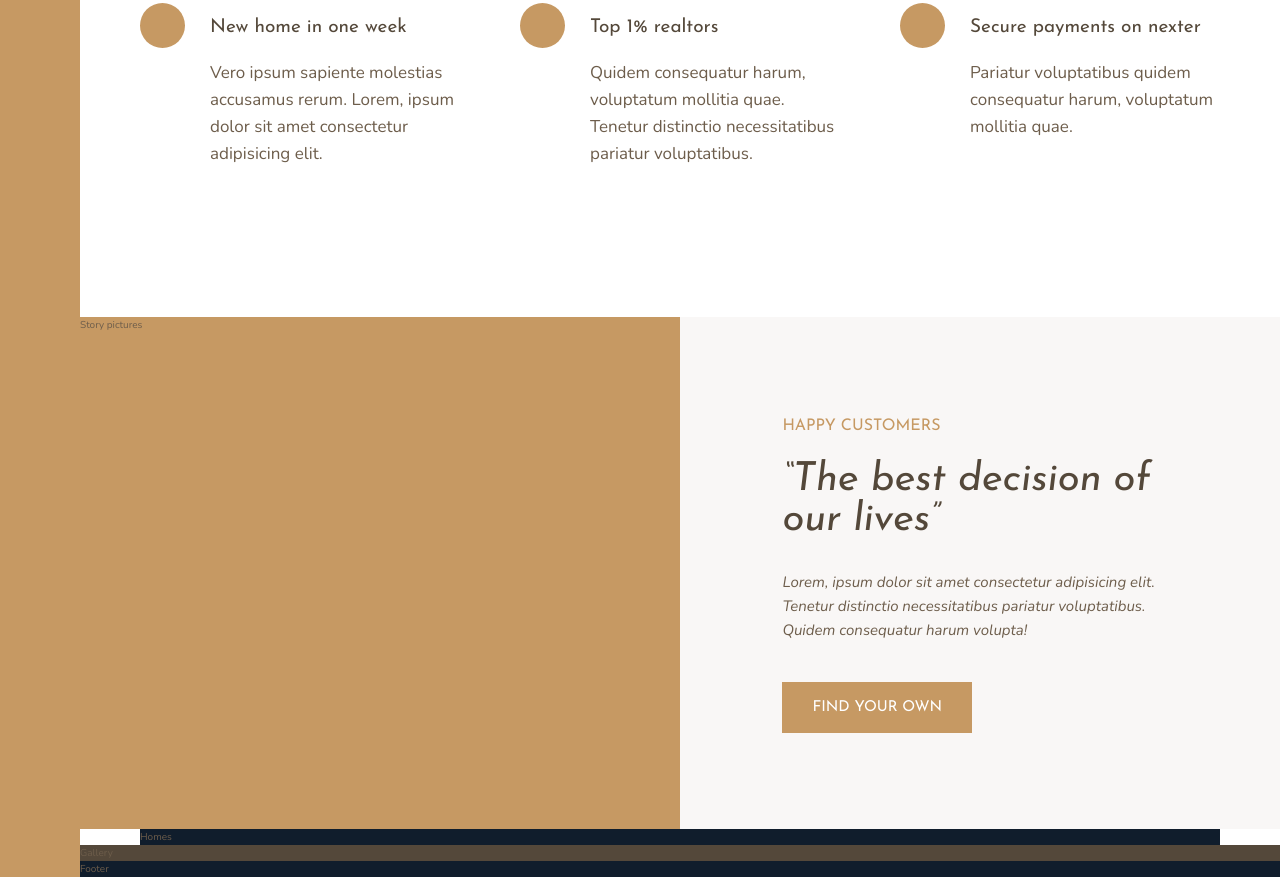
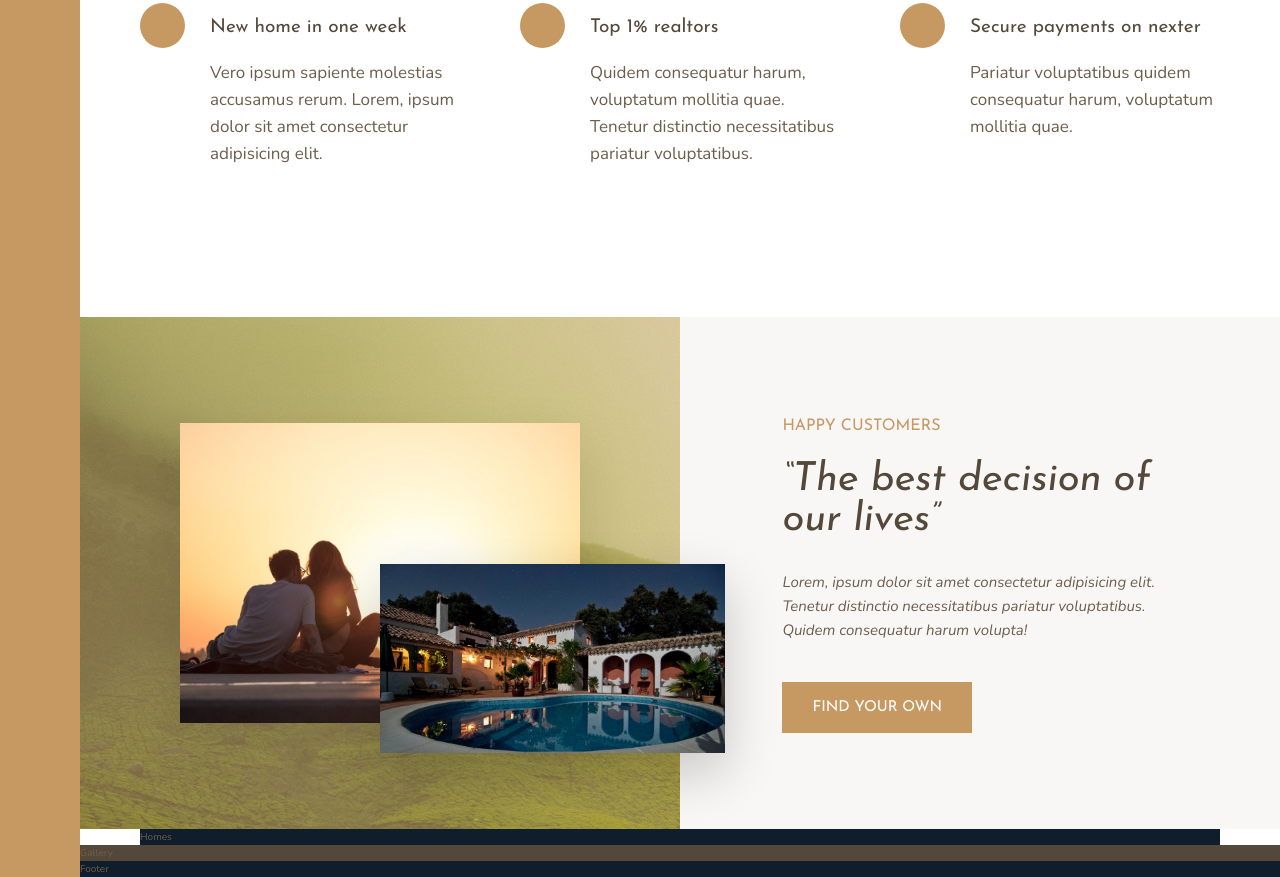
Before and after one commit to daikadai/HTMLCSS-Grid, a website: page index.html in a window 1280 px wide. Shown: the part 991-1868 px from the top of the page. Drawn offline with nearby package versions, Linux system fonts and the light colour scheme.

Commit message:
7. Building the Story Section Part-2

```diff
--- a/css/styles.css
+++ b/css/styles.css
@@ -110,7 +110,23 @@ body {
 
 .story__pictures {
   background-color: #c69963;
-  grid-column: full-start / col-end 4; }
+  grid-column: full-start / col-end 4;
+  background-image: linear-gradient(rgba(198, 153, 99, 0.5), rgba(198, 153, 99, 0.5)), url(../img/back.jpg);
+  display: grid;
+  grid-template-rows: repeat(6, 1fr);
+  grid-template-columns: repeat(6, 1fr);
+  align-items: center; }
+.story__img--1 {
+  width: 100%;
+  grid-row: 2 / 6;
+  grid-column: 2 / 6;
+  box-shadow: 0 2rem 5rem rgba(0, 0, 0, 0.1); }
+.story__img--2 {
+  width: 115%;
+  grid-row: 4 / 6;
+  grid-column: 4 / 7;
+  z-index: 20;
+  box-shadow: 0 2rem 5rem rgba(0, 0, 0, 0.2); }
 .story__content {
   background-color: #f9f7f6;
   grid-column: col-start 5 / full-end;
--- a/index.html
+++ b/index.html
@@ -73,7 +73,8 @@
         </section>
 
         <div class="story__pictures">
-            Story pictures
+            <img src="img/story-1.jpeg" alt="" class="story__img--1">
+            <img src="img/story-2.jpeg" alt="" class="story__img--2">
         </div>
 
         <div class="story__content">
--- a/sass/_story.scss
+++ b/sass/_story.scss
@@ -2,7 +2,27 @@
   &__pictures {
     background-color: $color-primary;
     grid-column: full-start / col-end 4;
+    background-image: linear-gradient(rgba($color-primary, .5), rgba($color-primary, .5)), url(../img/back.jpg);
+    display: grid ;
+    grid-template-rows: repeat(6,1fr);
+    grid-template-columns: repeat(6,1fr);
+    align-items: center;
   }
+
+  &__img--1 {
+    width: 100%;
+    grid-row: 2 / 6;
+    grid-column: 2 / 6;
+    box-shadow: 0 2rem 5rem rgba(0, 0, 0, 0.1);
+  }
+
+  &__img--2 {
+    width: 115%;
+    grid-row: 4 / 6;
+    grid-column: 4 / 7;
+    z-index: 20;box-shadow: 0 2rem 5rem rgba(0, 0, 0, 0.2)
+  }
+
   &__content {
     background-color: $color-grey-light-1;
     grid-column: col-start 5 / full-end;
```
